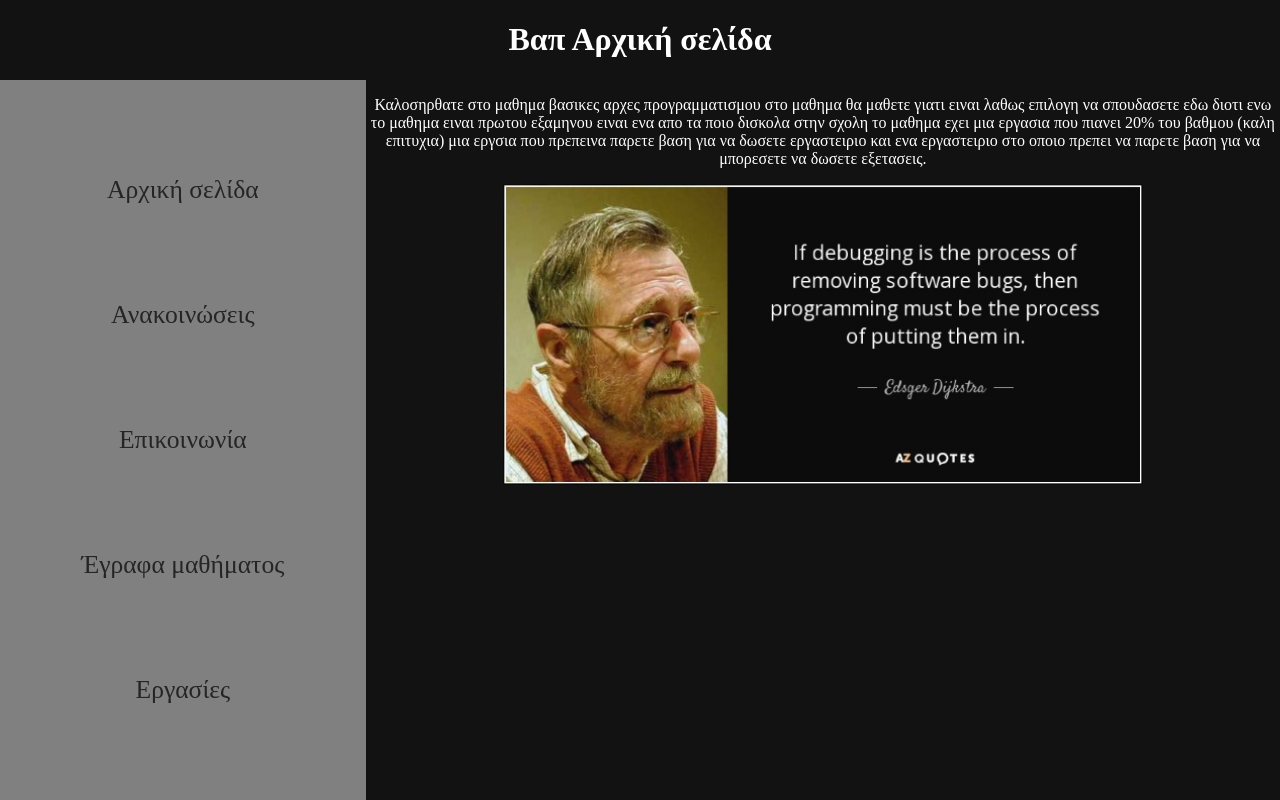
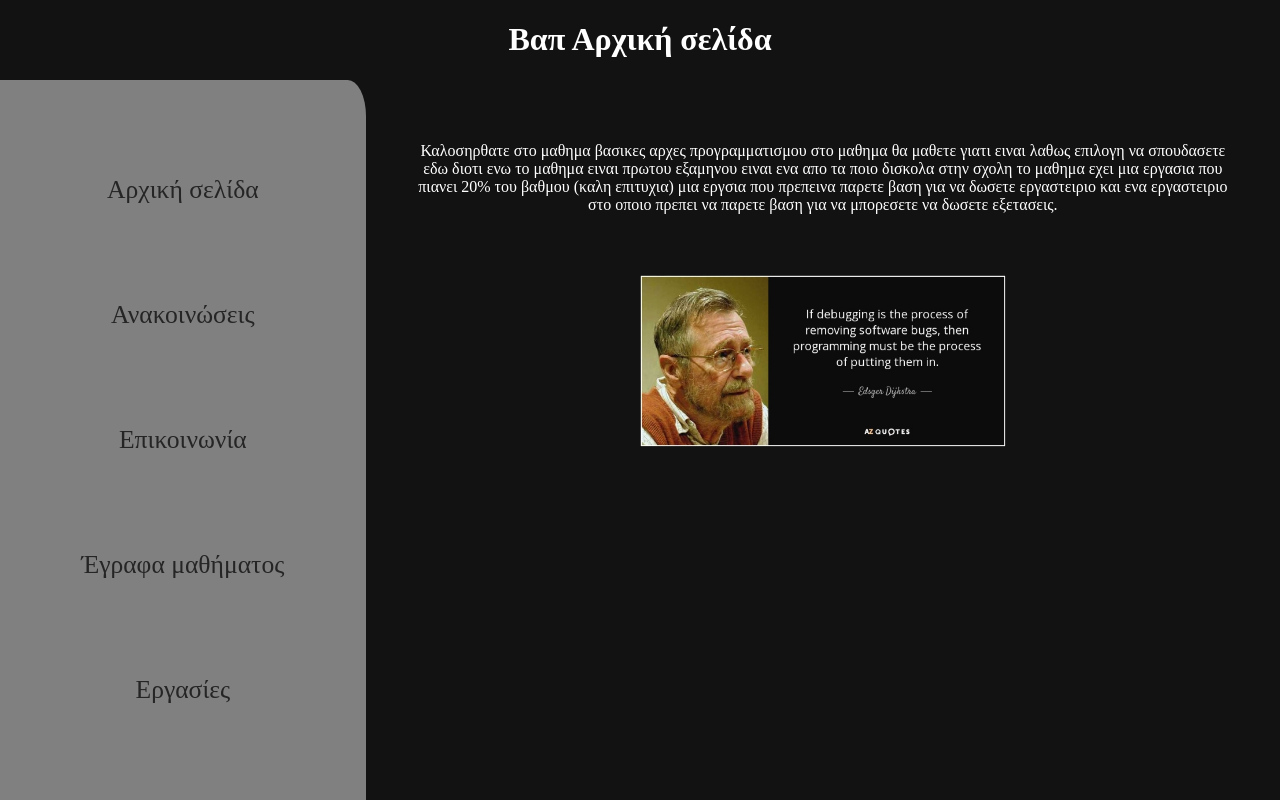
Before and after one commit to jimkalis16/HTML, a PHP site: page / in a window 1280 px wide. Run offline with PHP 8.4, Linux system fonts and the light colour scheme.

Commit message:
changed some visuals

```diff
--- a/index.css
+++ b/index.css
@@ -36,6 +36,7 @@ h1{
   height:100%;
   margin-top: auto;
   margin-bottom: auto;
+  border-top-right-radius:5%;
 }
 
 .chose{
@@ -46,6 +47,7 @@ h1{
 }
 
 .info{
+  padding: 5%;
   color:white;
 	text-align:center;
 }
@@ -57,5 +59,5 @@ h1{
   text-align:center;
 }
 .meme{
-  width:70%;
+  width:40%;
 }
```
